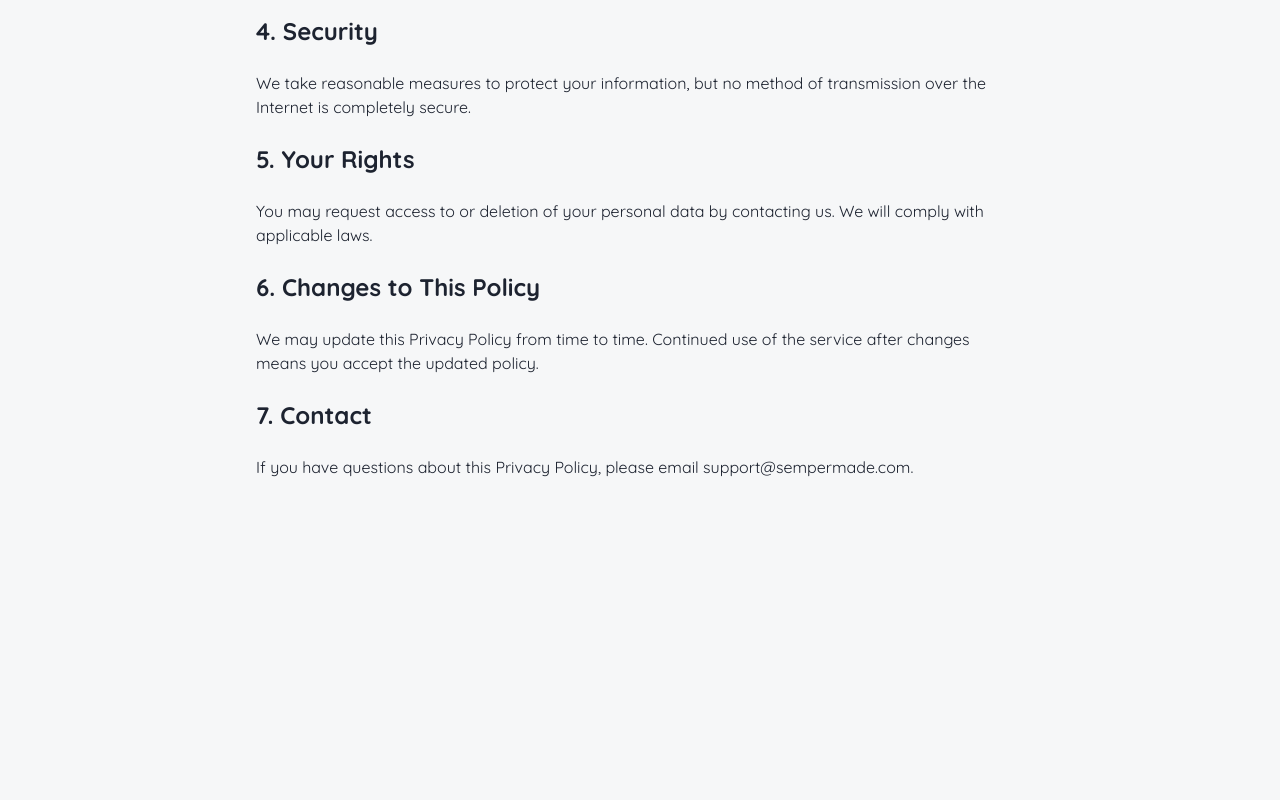
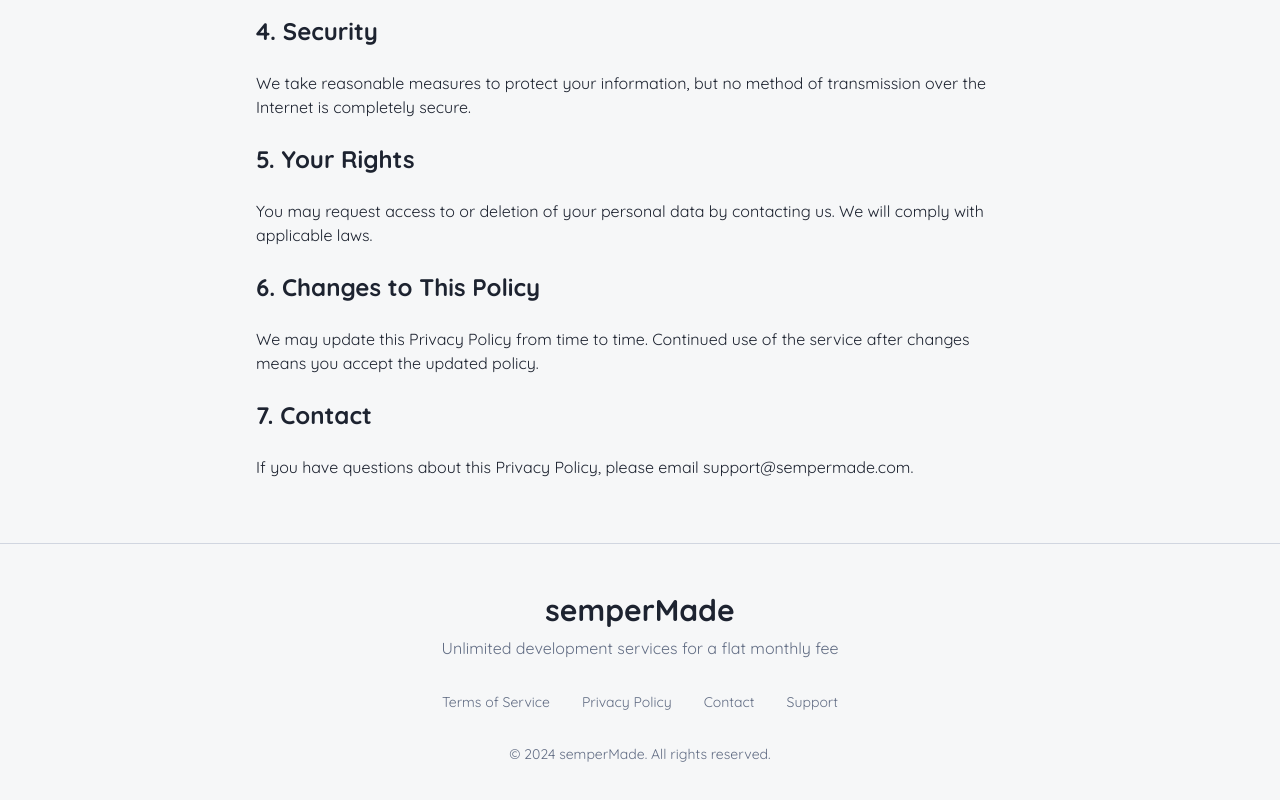
Before and after one commit to semperMade/semperMade.github.io, a React (Vite) app: page /privacy in a window 1280 px wide. Shown: the part 601-1401 px from the top of the page. Before the commit the page ends 1144 px from the top, so only its background shows below. Built offline with nearby package versions, Linux system fonts and the light colour scheme.

Commit message:
Add footer to policy pages and update footer links

```diff
--- a/src/pages/Index.tsx
+++ b/src/pages/Index.tsx
@@ -430,8 +430,8 @@
           <div className="flex flex-wrap justify-center gap-8 text-sm text-muted-foreground">
             <Link to="/terms" className="hover:text-primary transition-colors">Terms of Service</Link>
             <Link to="/privacy" className="hover:text-primary transition-colors">Privacy Policy</Link>
-            <a href="#" className="hover:text-primary transition-colors">Contact</a>
-            <a href="#" className="hover:text-primary transition-colors">Support</a>
+            <Link to="/#cta" className="hover:text-primary transition-colors">Contact</Link>
+            <a href="mailto:support@sempermade.com" className="hover:text-primary transition-colors">Support</a>
           </div>
           <p className="text-sm text-muted-foreground mt-8">
             © 2024 semperMade. All rights reserved.
--- a/src/pages/Privacy.tsx
+++ b/src/pages/Privacy.tsx
@@ -23,6 +23,21 @@
         <p>If you have questions about this Privacy Policy, please email support@sempermade.com.</p>
       </div>
     </section>
+    <footer className="py-12 px-4 sm:px-6 lg:px-8 border-t border-border">
+      <div className="max-w-7xl mx-auto text-center">
+        <div className="mb-8">
+          <h3 className="text-3xl font-bold text-foreground mb-2">semperMade</h3>
+          <p className="text-muted-foreground">Unlimited development services for a flat monthly fee</p>
+        </div>
+        <div className="flex flex-wrap justify-center gap-8 text-sm text-muted-foreground">
+          <a href="/terms" className="hover:text-primary transition-colors">Terms of Service</a>
+          <a href="/privacy" className="hover:text-primary transition-colors">Privacy Policy</a>
+          <a href="/#cta" className="hover:text-primary transition-colors">Contact</a>
+          <a href="mailto:support@sempermade.com" className="hover:text-primary transition-colors">Support</a>
+        </div>
+        <p className="text-sm text-muted-foreground mt-8">© 2024 semperMade. All rights reserved.</p>
+      </div>
+    </footer>
   </div>
 );
 
--- a/src/pages/Terms.tsx
+++ b/src/pages/Terms.tsx
@@ -23,6 +23,21 @@
         <p>For questions about these Terms, please contact us at support@sempermade.com.</p>
       </div>
     </section>
+    <footer className="py-12 px-4 sm:px-6 lg:px-8 border-t border-border">
+      <div className="max-w-7xl mx-auto text-center">
+        <div className="mb-8">
+          <h3 className="text-3xl font-bold text-foreground mb-2">semperMade</h3>
+          <p className="text-muted-foreground">Unlimited development services for a flat monthly fee</p>
+        </div>
+        <div className="flex flex-wrap justify-center gap-8 text-sm text-muted-foreground">
+          <a href="/terms" className="hover:text-primary transition-colors">Terms of Service</a>
+          <a href="/privacy" className="hover:text-primary transition-colors">Privacy Policy</a>
+          <a href="/#cta" className="hover:text-primary transition-colors">Contact</a>
+          <a href="mailto:support@sempermade.com" className="hover:text-primary transition-colors">Support</a>
+        </div>
+        <p className="text-sm text-muted-foreground mt-8">© 2024 semperMade. All rights reserved.</p>
+      </div>
+    </footer>
   </div>
 );
 
```
